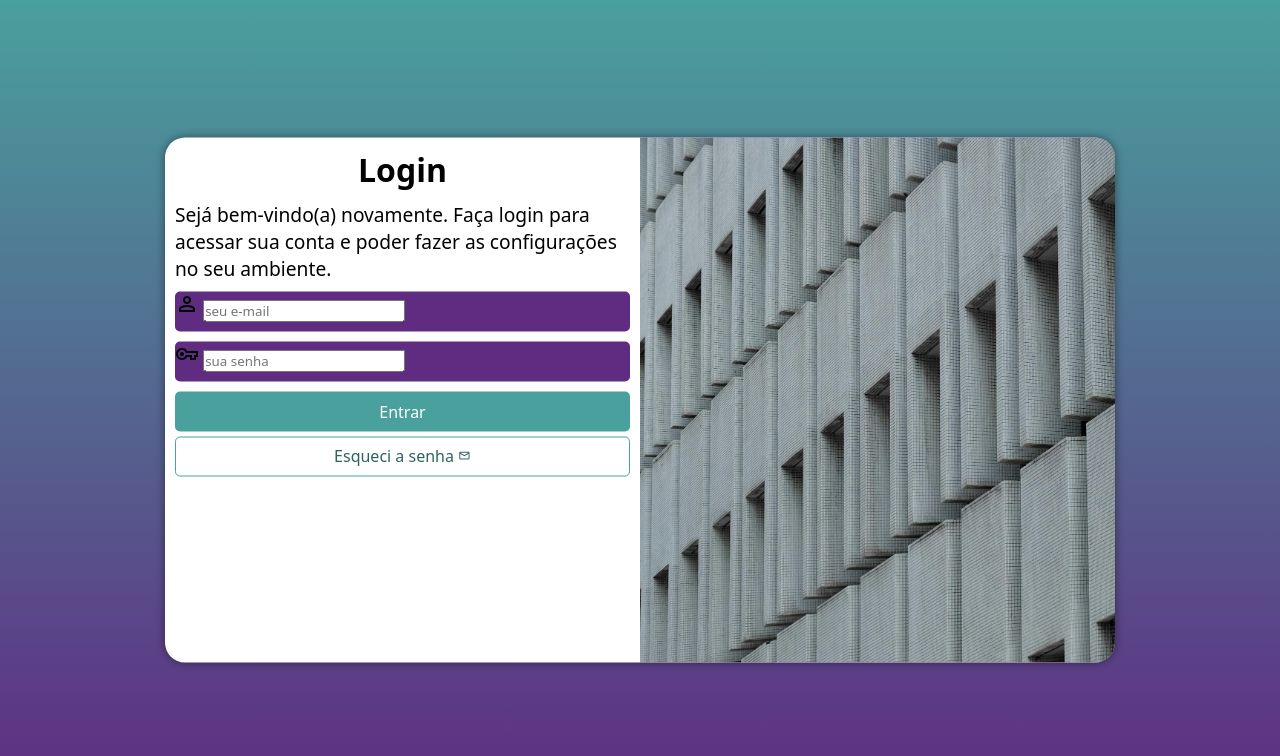
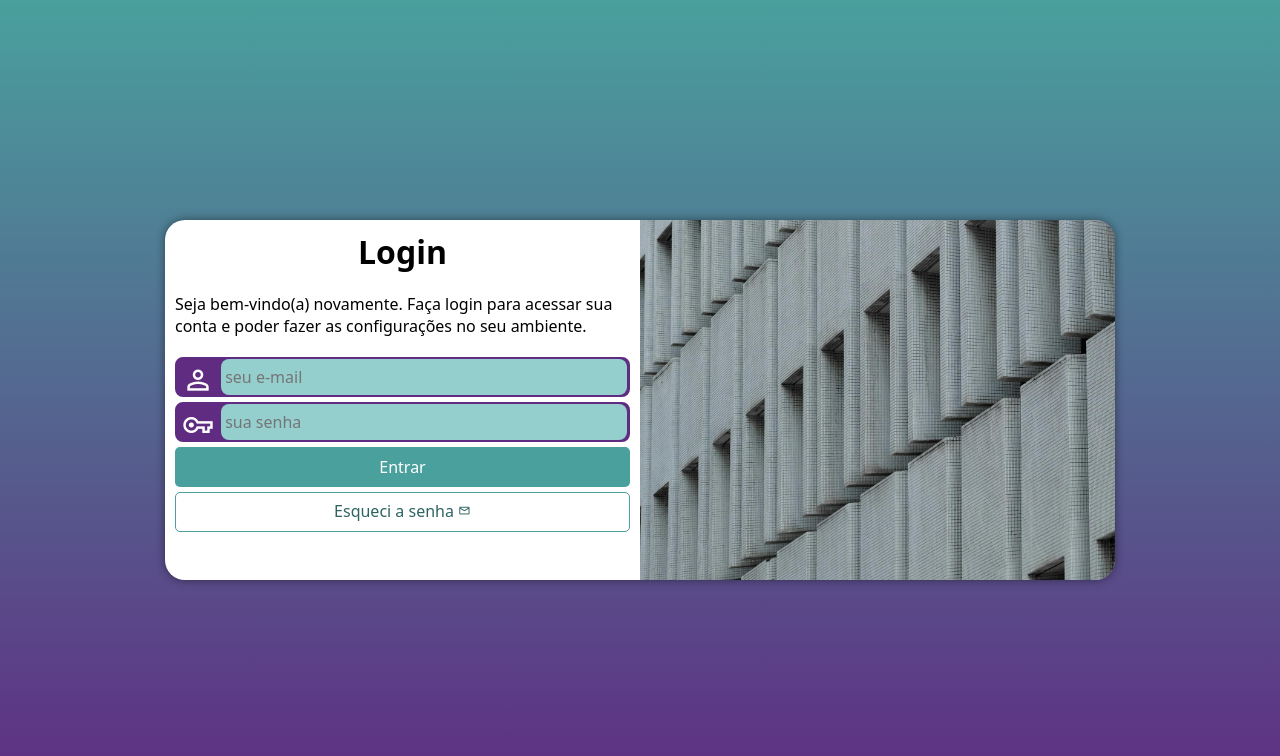
Before and after one commit to MatheusMaganoBueno/projeto-login, a plain HTML site: page index.html in a window 1280 px wide. Drawn offline with nearby package versions, Linux system fonts and the light colour scheme.

Commit message:
Projeto finalizado.

```diff
--- a/estilos/media-query.css
+++ b/estilos/media-query.css
@@ -22,6 +22,7 @@
 
     section#login {
         width: 80vw;
+        height: 330px;
     }
 
     section#login > div#imagem {
@@ -37,6 +38,7 @@
 
     div#formulario > p {
         font-size: 1em;
+        margin: 20px 0px;
     }
 }
 
@@ -47,6 +49,7 @@
 
     section#login {
         width: 950px;
+        height: 360px;
     }
 
     section#login > div#imagem {
@@ -65,6 +68,7 @@
     }
 
     div#formulario > p {
-        font-size: 1.2em;
+        font-size: 1em;
+        margin: 20px 0px;
     }
 }
--- a/estilos/style.css
+++ b/estilos/style.css
@@ -29,17 +29,17 @@
     position: absolute;
     top: 50%;
     left: 50%;
-    transform: translate(-50%, -50%);
     overflow: hidden;
 
     background-color: white;
     width: 250px;
-    height: 525px;
+    height: 515px;
     border-radius: 20px;
     box-shadow: 0px 0px 10px rgba(0, 0, 0, 0.450);
 
     transition: width .3s, height .3s;
     transition-timing-function: ease;
+    transform: translate(-50%, -50%);
 }
 
 section#login > div#imagem {
@@ -66,15 +66,38 @@
 
 form > div.campo {
     background-color: #5f2c82;
+    border: 2px solid #5f2c82;
     display: block;
     width: 100%;
     height: 40px;
-    border-radius: 5px;
-    margin: 10px 0px;
+    border-radius: 8px;
+    margin: 5px 0px;
 }
 
 div.campo > label {
     display: none;
+}
+
+div.campo > span {
+    color: white;
+    font-size: 2em;
+    width: 40px;
+    padding: 5px;
+}
+
+div.campo > input {
+    background-color: #94cfcd;
+    font-size: 1em;
+    height: 100%;
+    width: calc(100% - 45px);
+    border: 0px;
+    border-radius: 8px;
+    padding: 4px;
+    transform: translateY(-13px);
+}
+
+div.campo > input:focus-within {
+    background-color: white;
 }
 
 form > input[type=submit] {
--- a/index.html
+++ b/index.html
@@ -16,7 +16,7 @@
             </div>
             <div id="formulario">
                 <h1>Login</h1>
-                <p>Sejá bem-vindo(a) novamente. Faça login para acessar sua conta e poder fazer as configurações no seu ambiente.</p>
+                <p>Seja bem-vindo(a) novamente. Faça login para acessar sua conta e poder fazer as configurações no seu ambiente.</p>
                 <form action="login.php" method="post" autocomplete="on">
                     <div class="campo">
                         <span class="material-symbols-outlined">person</span>
```
